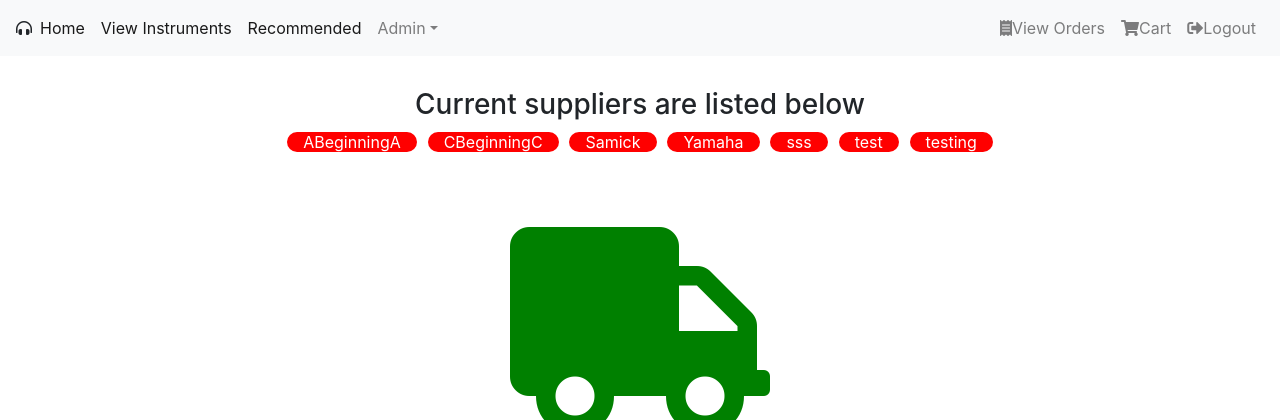
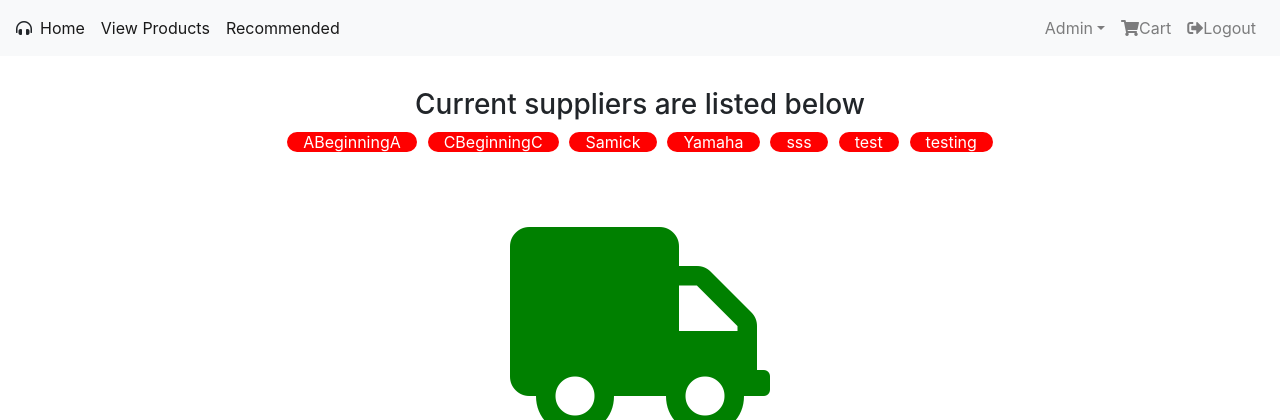
Before and after one commit to djjtyn/musiciansChoice, a Django app: page /addSupplier in a window 1280 px wide. Shown: the top 420 px of the page. Run offline with Django 3.2, Linux system fonts and the light colour scheme; a user stored in the database is signed in; data comes from the database, SQL or seed files in the repository; some libraries are stand-ins or nearby versions.

Commit message:
navbar layout change

```diff
--- a/templates/base.html
+++ b/templates/base.html
@@ -29,28 +29,29 @@
 					<a class="nav-link active" aria-current="page" href="{% url 'home' %}">Home</a>
 				</li>
 				<li class="nav-item">
-					<a class="nav-link active" aria-current="page" href="{% url 'instrument:view_instruments' %}">View Instruments</a>
+					<a class="nav-link active" aria-current="page" href="{% url 'instrument:view_instruments' %}">View Products</a>
 				</li>
 				<li class="nav-item">
 					<a class="nav-link active" aria-current="page" href="{% url 'instrument:view_recommendations' %}">Recommended</a>
 				</li>
-
+			</ul>
+			<!--Navbar elements on right-->
+			<ul class="navbar-nav ml-auto">
+				{% if user.is_authenticated%}
 				<!--If the user is a logged in staff member, display a dropdown with admin functions, otherwise dispaly a shopping cart-->
-				{% if user.is_authenticated and user.is_staff %}
+				{% if user.is_staff %}
 					<li class="nav-item dropdown">
 						<a class="nav-link dropdown-toggle" href="#" id="navbarDropdown" role="button" data-toggle="dropdown" aria-haspopup="true" aria-expanded="false">Admin</a>
 						<div class="dropdown-menu" aria-labelledby="navbarDropdown">
 							<a class="dropdown-item" href="{% url 'instrument:product_form' %}">Add Product</a>
 							<a class="dropdown-item" href="{% url 'instrument_type_form' %}">Add Instrument Type</a>
 							<a class="dropdown-item" href="{% url 'supplier_form' %}">Add Supplier</a>
+							<a class="dropdown-item" href="{% url 'view_orders' %}">View Orders</a>
 						</div>
 					</li>
+				{% else %}
+				<li class = "nav-item"><a class="nav-link" href="{% url 'view_orders' %}"><i class="fas fa-receipt"></i>View Orders</a></li>
 				{% endif %}
-			</ul>
-			<!--Navbar elements on right-->
-			<ul class="navbar-nav ml-auto">
-				{% if user.is_authenticated%}
-				<li class = "nav-item"><a class="nav-link" href="{% url 'view_orders' %}"><i class="fas fa-receipt"></i>View Orders</a></li>
 				{% endif %}
 					<li class="nav-item">
 						<a class="nav-link" href="{% url 'cart:view_cart' %}">
```
